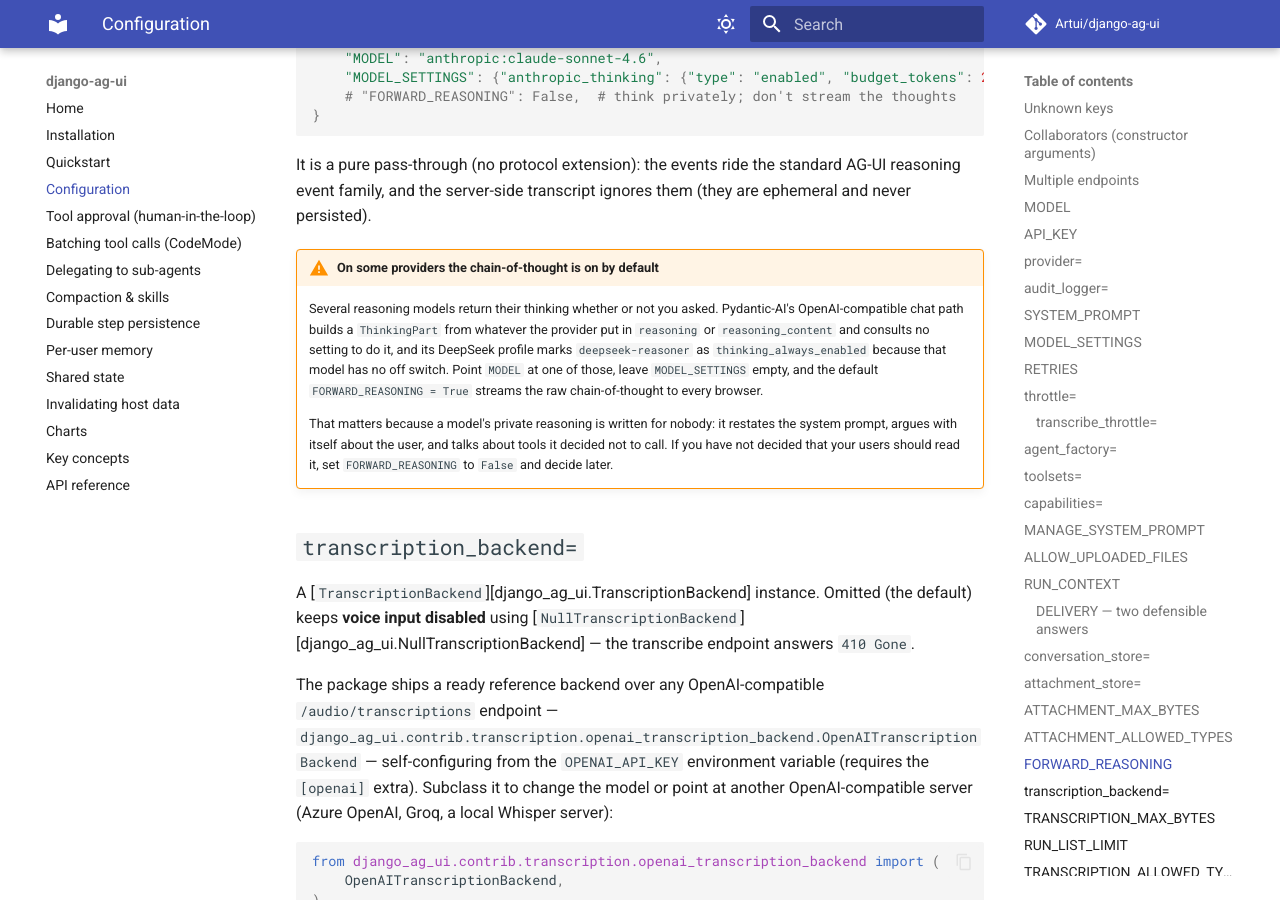
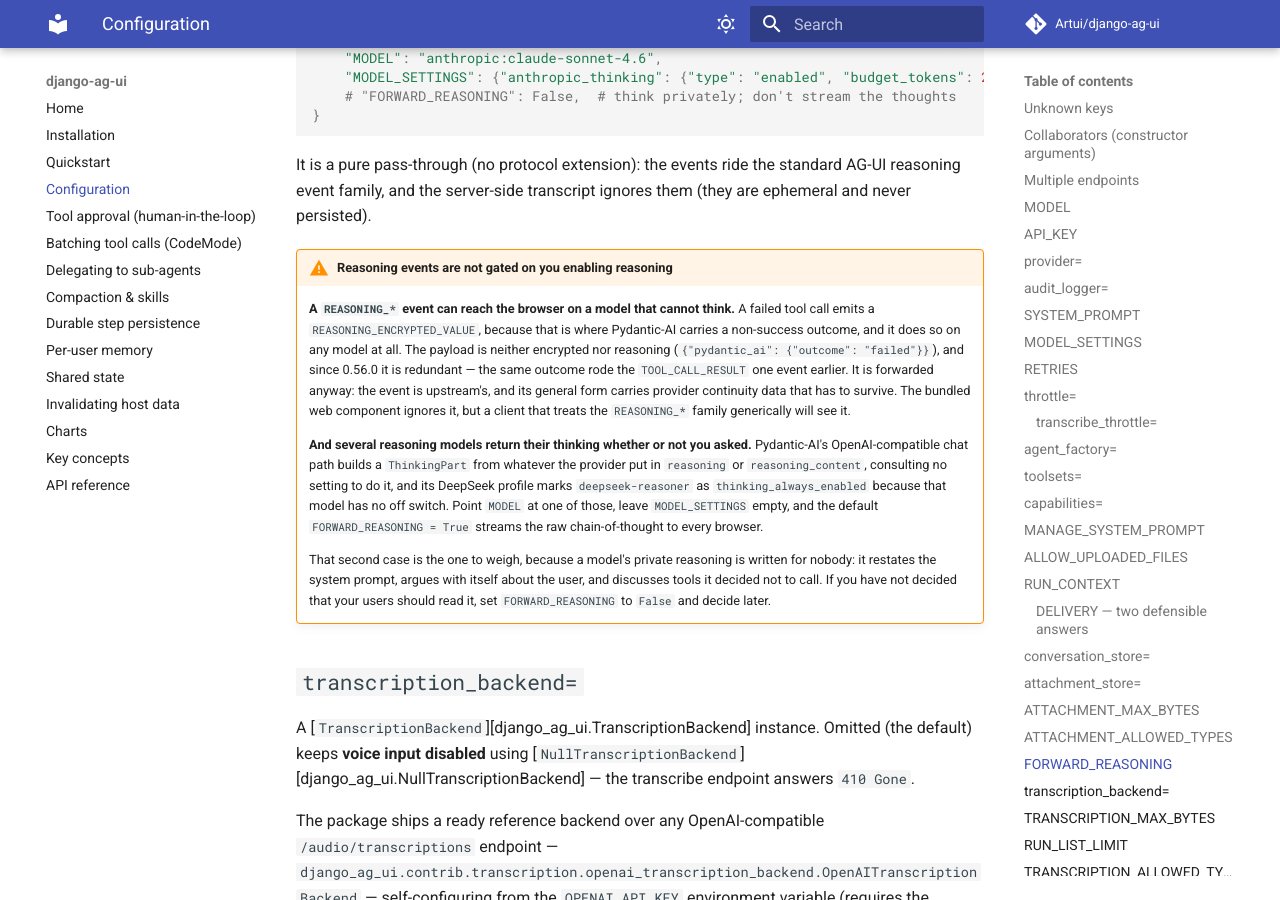
Before and after one commit to Artui/django-ag-ui, an MkDocs documentation site: the page built from docs/configuration.md, in a window 1280 px wide and 900 px high, scrolled down 14620 px. Built offline with MkDocs 1.6.1 and Material for MkDocs 9.7.7, drawn with Linux system fonts in a browser that asks for light colours; comment, search, counter and statistics services are not loaded.

Commit message:
Name the cause that is actually in this package
The correction shipped a commit ago pointed at provider quirks -- DeepSeek's
always-on reasoning, the OpenAI-compatible chat path's ungated ThinkingPart --
and those are real, but they are not the reason most consumers see a REASONING_*
event they did not ask for.

This package is. A failed tool call emits a REASONING_ENCRYPTED_VALUE on any
model at all, including a FunctionModel that cannot think, because that is where
Pydantic-AI carries a non-success outcome. Verified off the wire: the payload is
{"pydantic_ai": {"outcome": "failed"}} -- not encrypted, not reasoning, and since
0.56.0 redundant with the outcome on the TOOL_CALL_RESULT one event earlier.

It stays forwarded. The event is upstream's, its general form carries provider
continuity data that has to survive, and the bundled web component subscribes
only to the reasoning *message* family so it renders nothing. A client treating
REASONING_* generically will see it, and now the docs say so.

Found by a consumer project, which had recorded it as a strict xfail against
this package rather than as a bug in its own suite -- a finding the library's
own green suite could not produce, because the library had no reason to look.

Co-Authored-By: Claude Opus 5 <noreply@anthropic.com>

```diff
--- a/docs/configuration.md
+++ b/docs/configuration.md
@@ -640,21 +640,33 @@ It is a pure pass-through (no protocol extension): the events ride the standard
 AG-UI reasoning event family, and the server-side transcript ignores them (they
 are ephemeral and never persisted).
 
-!!! warning "On some providers the chain-of-thought is on by default"
+!!! warning "Reasoning events are not gated on you enabling reasoning"
 
-    Several reasoning models return their thinking whether or not you asked.
-    Pydantic-AI's OpenAI-compatible chat path builds a `ThinkingPart` from
-    whatever the provider put in `reasoning` or `reasoning_content` and consults
-    no setting to do it, and its DeepSeek profile marks `deepseek-reasoner` as
-    `thinking_always_enabled` because that model has no off switch. Point
-    `MODEL` at one of those, leave `MODEL_SETTINGS` empty, and the default
-    `FORWARD_REASONING = True` streams the raw chain-of-thought to every
-    browser.
+    **A `REASONING_*` event can reach the browser on a model that cannot
+    think.** A failed tool call emits a `REASONING_ENCRYPTED_VALUE`, because
+    that is where Pydantic-AI carries a non-success outcome, and it does so on
+    any model at all. The payload is neither encrypted nor reasoning
+    (`{"pydantic_ai": {"outcome": "failed"}}`), and since 0.56.0 it is redundant
+    — the same outcome rode the `TOOL_CALL_RESULT` one event earlier. It is
+    forwarded anyway: the event is upstream's, and its general form carries
+    provider continuity data that has to survive. The bundled web component
+    ignores it, but a client that treats the `REASONING_*` family generically
+    will see it.
 
-    That matters because a model's private reasoning is written for nobody: it
-    restates the system prompt, argues with itself about the user, and talks
-    about tools it decided not to call. If you have not decided that your users
-    should read it, set `FORWARD_REASONING` to `False` and decide later.
+    **And several reasoning models return their thinking whether or not you
+    asked.** Pydantic-AI's OpenAI-compatible chat path builds a `ThinkingPart`
+    from whatever the provider put in `reasoning` or `reasoning_content`,
+    consulting no setting to do it, and its DeepSeek profile marks
+    `deepseek-reasoner` as `thinking_always_enabled` because that model has no
+    off switch. Point `MODEL` at one of those, leave `MODEL_SETTINGS` empty, and
+    the default `FORWARD_REASONING = True` streams the raw chain-of-thought to
+    every browser.
+
+    That second case is the one to weigh, because a model's private reasoning is
+    written for nobody: it restates the system prompt, argues with itself about
+    the user, and discusses tools it decided not to call. If you have not decided
+    that your users should read it, set `FORWARD_REASONING` to `False` and decide
+    later.
 
 
 ## `transcription_backend=`
```
Also changed, not shown: CHANGELOG.md (+19 -8 lines), 2 other files.
